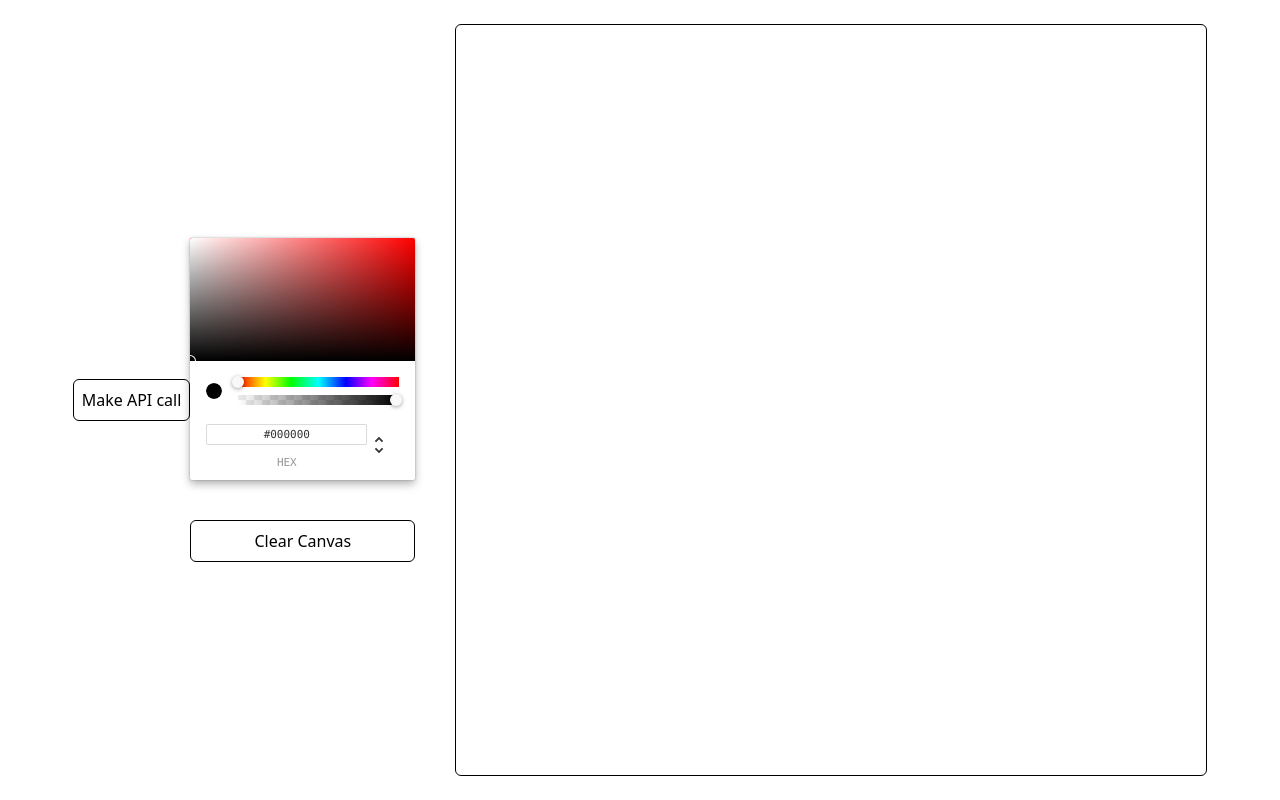
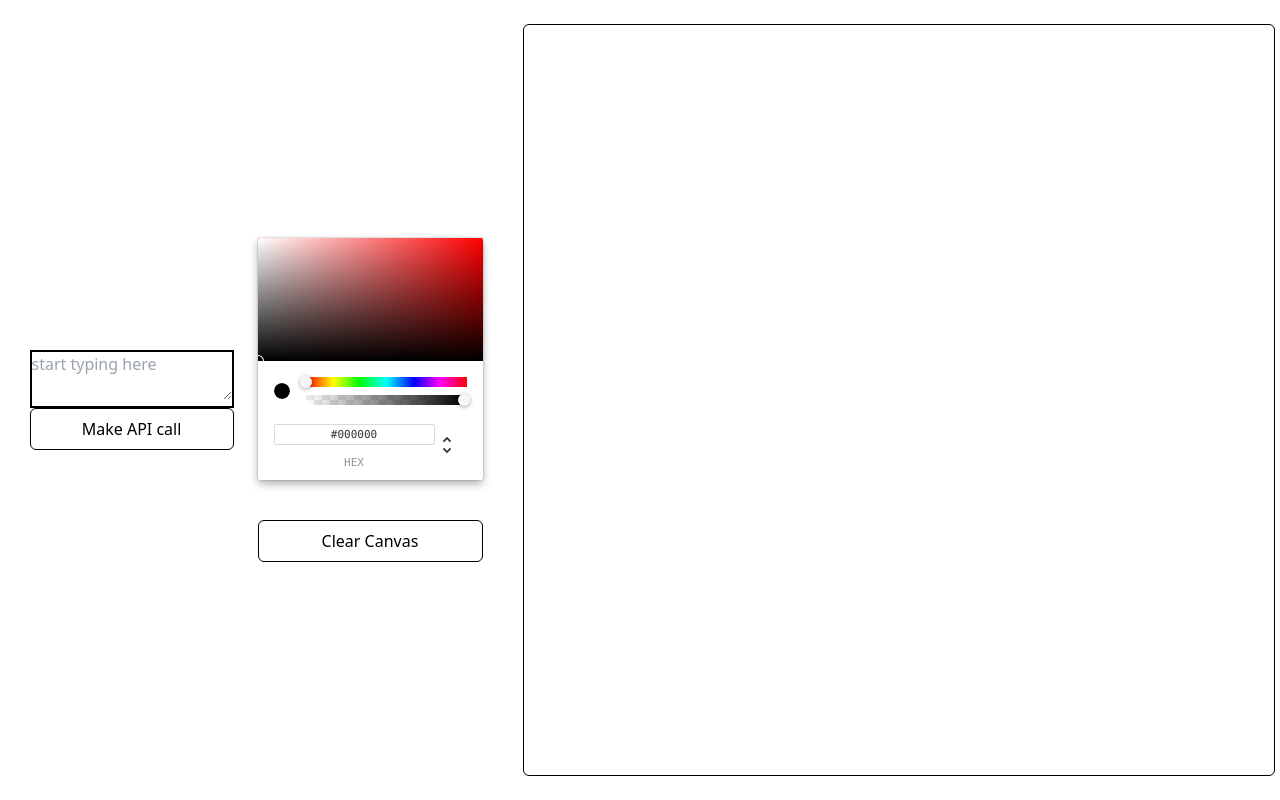
Before and after one commit to robonafisi/smart-whiteboard, a Next.js app: page / in a window 1280 px wide. Built offline with nearby package versions, Linux system fonts and the light colour scheme.

Commit message:
GPT3 API Added

```diff
--- a/package.json
+++ b/package.json
@@ -20,6 +20,7 @@
     "react": "18.2.0",
     "react-color": "^2.19.3",
     "react-dom": "18.2.0",
+    "roughjs": "^4.5.2",
     "typescript": "4.9.4"
   },
   "devDependencies": {
--- a/src/pages/api/generate.ts
+++ b/src/pages/api/generate.ts
@@ -1,34 +1,26 @@
 import { Configuration, OpenAIApi } from 'openai';
-import { useState } from 'react';
 
 const configuration = new Configuration({
   apiKey: process.env.OPENAI_API_KEY,
 });
 
+const openai = new OpenAIApi(configuration);
 
-const [apiOutput, setApiOutput] = useState('')
-const [isGenerating, setIsGenerating] = useState(false)
+const basePromptPrefix = "";
+const generateAction = async (req, res) => {
+  // Run first prompt
+  console.log(`API: ${basePromptPrefix}${req.body.userInput}`)
 
-const callGenerateEndpoint = async () => {
-  setIsGenerating(true);
-
-  console.log("Calling OpenAI...")
-  const response = await fetch('/api/generate', {
-    method: 'POST',
-    headers: {
-      'Content-Type': 'application/json',
-    },
-    body: JSON.stringify({ userInput }),
+  const baseCompletion = await openai.createCompletion({
+    model: 'text-davinci-003',
+    prompt: `${basePromptPrefix}${req.body.userInput}`,
+    temperature: 0.7,
+    max_tokens: 250,
   });
 
-  const data = await response.json();
-  const { output } = data;
-  console.log("OpenAI replied...", output.text)
+  const basePromptOutput = baseCompletion.data.choices.pop();
 
-  setApiOutput(`${output.text}`);
-  setIsGenerating(false);
-}
-
-
+  res.status(200).json({ output: basePromptOutput });
+};
 
 export default generateAction;
--- a/src/pages/index.tsx
+++ b/src/pages/index.tsx
@@ -13,6 +13,30 @@ export default function Home() {
 
   const[color, setColor] = useState<string>('#000')
   const { canvasRef, onMouseDown, clear } = useDraw(drawLine)
+  const [userInput, setUserInput] = useState('')
+  const [apiOutput, setApiOutput] = useState('')
+
+const callGenerateEndpoint = async () => {
+
+  console.log("Calling OpenAI...")
+  const response = await fetch('/api/generate', {
+    method: 'POST',
+    headers: {
+      'Content-Type': 'application/json',
+    },
+    body: JSON.stringify({ userInput }),
+  });
+
+  const data = await response.json();
+  const { output } = data;
+  console.log("OpenAI replied...", output.text)
+
+  setApiOutput(`${output.text}`);
+}
+
+  const onUserChangedText = (e:HTMLTextAreaElement) => {
+    setUserInput(e.target?.value);
+  };
 
   function drawLine  ({prevPoint, currentPoint, ctx}: Draw) {
     const { x: currX, y: currY } = currentPoint
@@ -33,12 +57,41 @@ export default function Home() {
     ctx.fill()
   };
 
+
   return (
     <div className='w-screen h-screen bg-white flex justify-center items-center'>
 
-      <div>
-        <button className='p-2 rounded-md border border-black'>Make API call</button>
+      <Head>
+        <title>AlgoLego MVP</title>
+      </Head>
+      <div className='m-6'>
+        <div className='border-solid border-2 border-black'>
+        <textarea
+          placeholder="start typing here"
+          className="prompt-box"
+          value={userInput}
+          onChange={onUserChangedText}
+        />
+        </div>
+        <div>
+        <button
+        className='p-2 rounded-md border border-black w-full'
+        onClick={callGenerateEndpoint}>Make API call
+        </button>
+        </div>
       </div>
+
+      {apiOutput && (
+      <div className="output">
+        <div className="output-header-container">
+        </div>
+        <div className="output-content">
+        <h3 contenteditable="true">
+          {apiOutput}
+        </h3>
+        </div>
+      </div>
+      )}
 
       <div className='flex flex-col gap-10 pr-10'>
       <ChromePicker color={color} onChange={(e) => setColor(e.hex)}/>
```
Also changed, not shown: 2 other files (tests, documents, lock files or other folders).
